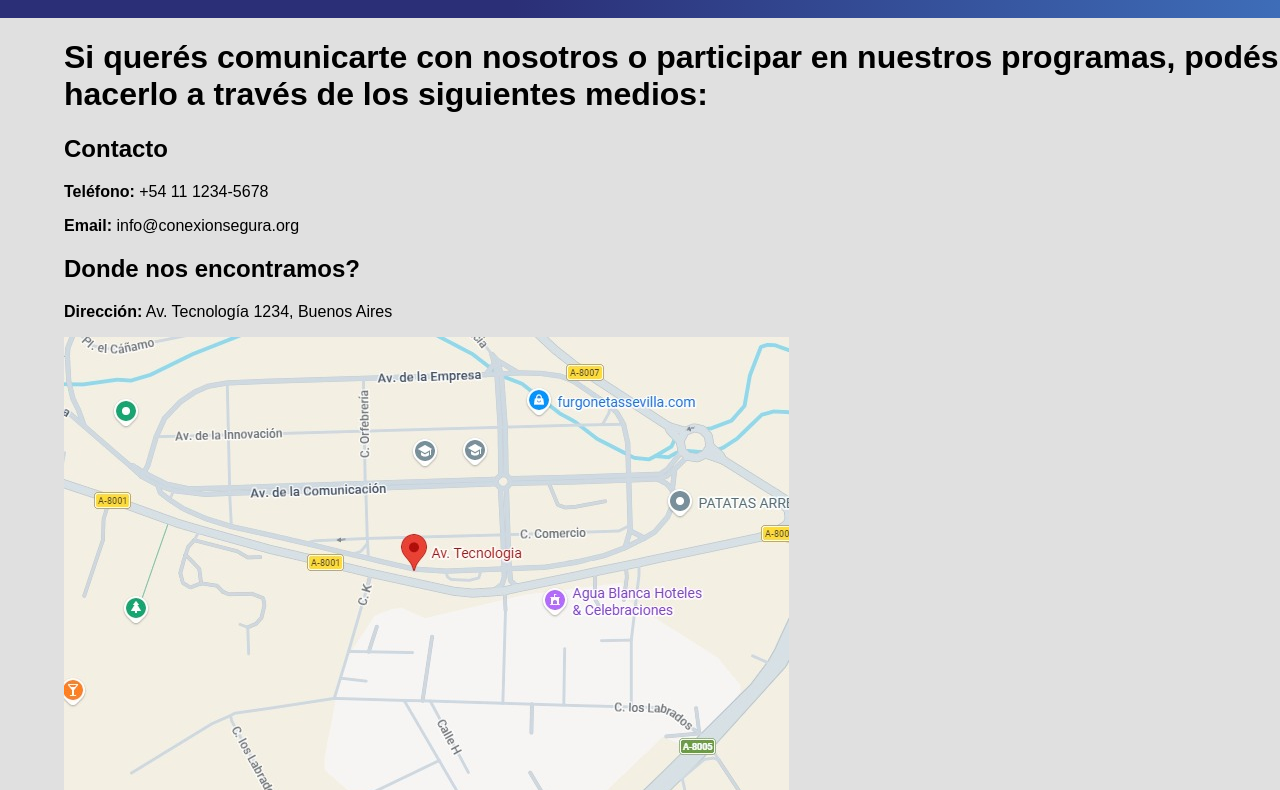
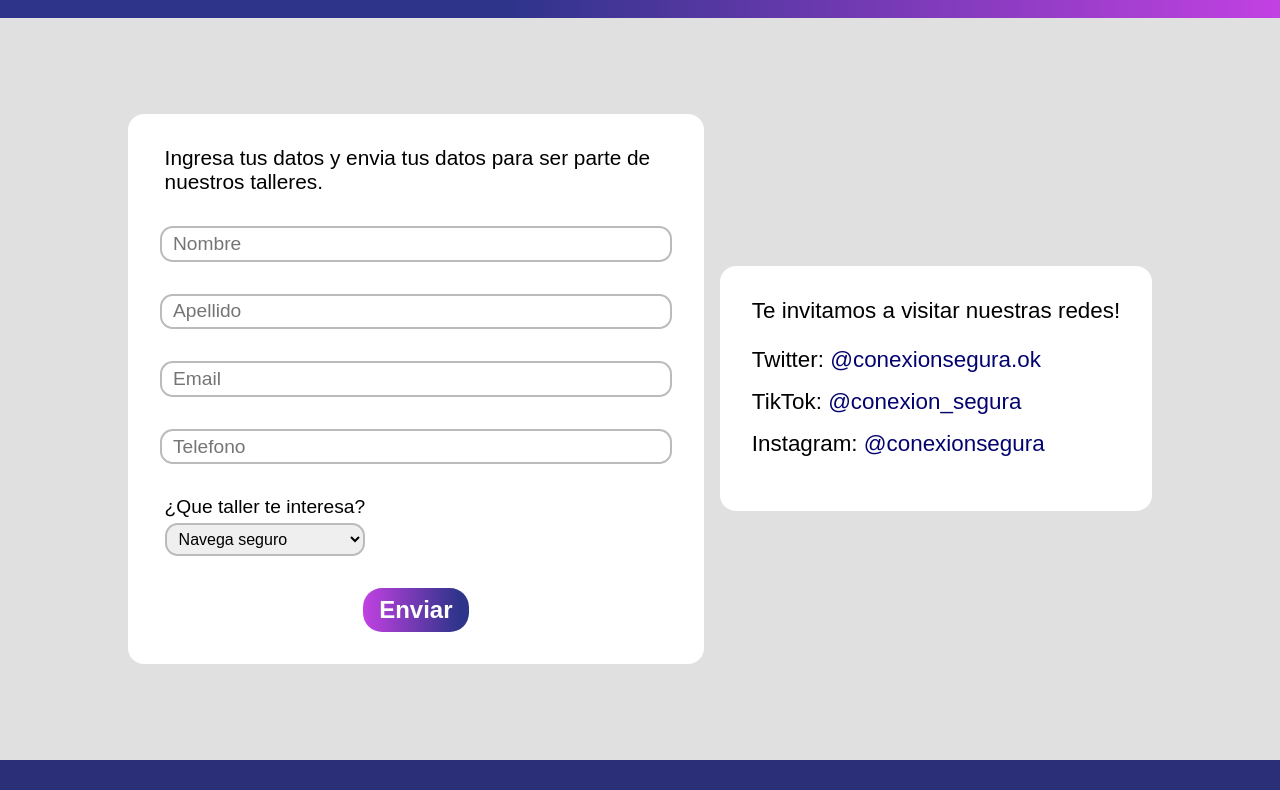
Before and after one commit to garcia-joaquin/proyecto-taller-web, a plain HTML site: page contacto.html in a window 1280 px wide. Shown: the part 76-866 px from the top of the page. Drawn offline with Linux system fonts and the light colour scheme.

Commit message:
style(estilizando la pagina contacto)

```diff
--- a/contacto.html
+++ b/contacto.html
@@ -4,7 +4,7 @@
 
         <meta charset="UTF-8">
         <meta name="viewport" content="width=device-width, initial-scale=1.0">
-        <title>Programas</title>
+        <title>Contacto</title>
         <link rel="stylesheet" href="estilos.css">
 
     </head>
@@ -17,13 +17,13 @@
 
                 <ul>
 
-                    <li><strong><a href="index.html" > Inicio </a></strong></li>
+                    <li><a href="index.html" class="link-nav"> Inicio </a></li>
 
-                    <li><strong><a href="nosotros.html" > Nosotros </a></strong></li>
+                    <li><a href="nosotros.html" class="link-nav"> Nosotros </a></li>
 
-                    <li><strong><a href="programas.html" >Programas </a></strong></li>
+                    <li><a href="programas.html" class="link-nav">Programas </a></li>
 
-                    <li><strong><a href="contacto.html" > Contacto </a></strong></li>
+                    <li><a href="contacto.html" class="link-nav"> Contacto </a></li>
 
                 </ul>
 
@@ -31,43 +31,70 @@
 
         </header>
 
-        <main>
+        <main class="main-contact">
 
-            <h1>Si querés comunicarte con nosotros o participar en nuestros programas, podés hacerlo a través de los siguientes medios:</h1>
 
-            <section>
-                <h2>Contacto</h2>
 
-                <p><strong>Teléfono:</strong>
-                    <a>+54 11 1234-5678</a>
-                </p>
+            <section class="container-form-redes">
 
-                <p><strong>Email:</strong>
-                    <a>info@conexionsegura.org</a>
-                </p>
-            </section>
+                <article>
 
-            <section>
-                <h2> Donde nos encontramos? </h2>
-                <p><strong>Dirección:</strong> Av. Tecnología 1234, Buenos Aires</p>
+                    <form action="" class="form-contact">
 
-                <img src="multimedia/mapa.jpeg" alt="mapa-ubicacion">
+                        <p>Ingresa tus datos y envia tus datos para ser parte de nuestros talleres.</p>
 
-            </section>
+                        <input type="text"  placeholder="Nombre">
 
-            <section>
+                        <input type="text"  placeholder="Apellido">
 
-                <h2>Redes Sociales</h2>
+                        <input type="text" placeholder="Email">
 
-                <ul>
+                        <input type="text" placeholder="Telefono">
 
-                    <li><a href="https://instagram.com/conexionsegura" target="_blank">Instagram</a></li>
+                        <div class="label-select">
+                            <label for="">¿Que taller te interesa?</label>
+                            <select>
+                                <option value=""> Navega seguro </option>
+                                <option value=""> Stop Ciberbullying </option>
+                                <option value=""> Detectives Digitales </option>
+                            </select>
 
-                    <li><a href="https://facebook.com/conexionsegura" target="_blank">Facebook</a></li>
+                        </div>
 
-                    <li><a href="https://twitter.com/conexionsegura" target="_blank">Twitter</a></li>
 
-                </ul>
+                        <button type="submit" >Enviar</button>
+                    </form>
+
+                </article>
+
+                <div class="container-contact-redes">
+
+
+
+                <article class="contact-redes">
+                    <p>Te invitamos a visitar nuestras redes!</p>
+
+                    <ul>
+
+                        <li>
+                            <label> Twitter: </label>
+                            <a href="https://instagram.com/conexionsegura" target="_blank">@conexionsegura.ok</a>
+                        </li>
+
+                        <li>
+                            <label> TikTok: </label>
+                            <a href="https://facebook.com/conexionsegura" target="_blank">@conexion_segura</a>
+                        </li>
+
+                        <li>
+                            <label> Instagram: </label>
+                            <a href="https://twitter.com/conexionsegura" target="_blank">@conexionsegura</a>
+                        </li>
+
+                    </ul>
+                </article>
+
+                </div>
 
             </section>
 
--- a/estilos.css
+++ b/estilos.css
@@ -1,13 +1,206 @@
 /*estilos PROGRAMAS*/
+
+:root{
+    --color-principal: #2f348b;
+    --color-secundaria:#c241e2;
+}
 
 body{
     margin: 0;
     font-family: Arial, Helvetica, sans-serif;
     background-color: rgb(224, 224, 224);
+
 }
 
+
+
+
+
+h1{
+    margin:0;
+
+}
+
+
+.programs{
+    display: flex;
+    background-color: white;
+    width: fit-content;
+    padding: 1.2rem 1.4rem;
+    border-radius: 1.25rem;
+
+    width: 60%;
+    justify-content: space-between;
+    align-items: center;
+
+}
+
+.container-programs{
+    display: flex;
+    flex-direction: column;
+    gap: 3rem;
+}
+
+.main-programs{
+    padding:2rem 2rem 6rem 2rem;
+}
+
+.programs ul li{
+    font-size: 1.3rem;
+
+}
+
+.programs ul{
+
+    gap: 4rem;
+
+}
+
+.programs h2{
+    border-radius: 3rem;
+    background: linear-gradient(to right,var(--color-principal) 13% ,var(--color-secundaria) );
+    color: white;
+    padding: 0.5rem 1.6rem;
+    width: fit-content ;
+    margin: 0;
+    margin-bottom: 1.2rem;
+
+
+}
+
+
+.programs img{
+    width: 24rem;
+    border-radius: 1.25rem;
+    height: 14.5rem;
+    margin-left: 1rem;
+}
+
+
+/* ESTILOS CONTACTO.HTML */
+.main-contact{
+    padding: 6rem 2rem;
+
+}
+
+.container-form-redes{
+    display: flex;
+    flex-direction: row;
+
+    justify-content: center;
+    gap: 1rem;
+
+}
+
+.form-contact{
+    background-color: white;
+    display: flex;
+    flex-direction: column;
+    width: fit-content;
+    width: 32rem;
+    padding: 2rem 2rem;
+    border-radius: 1rem;
+    gap: 2rem;
+
+
+}
+
+.form-contact p{
+    font-size: 1.3rem;
+    padding: 0 0.3rem;
+    margin: 0;
+}
+
+.form-contact input{
+    font-size: 1.2rem;
+    padding: 0.3rem 0.7rem;
+    border-radius: 0.8rem;
+    border: 2px solid rgb(187, 187, 187);
+}
+
+.form-contact button{
+    padding: 0.5rem 1rem;
+    border-radius: 1.2rem;
+    font-size: 1.5rem;
+    background-color: var(--color-principal);
+    color: #fff;
+    font-weight: 600;
+    cursor: pointer;
+    width: fit-content;
+    border: none;
+    background: linear-gradient(to left,var(--color-principal) 10%,var(--color-secundaria));
+    align-self: center;
+}
+
+
+.form-contact .label-select{
+    display: flex;
+    flex-direction: column;
+    padding-left: 0.3rem;
+    width: fit-content;
+    gap:0.3rem;
+}
+
+.form-contact label{
+    font-size: 1.2rem;
+}
+
+
+select{
+    font-size: 1rem;
+    padding: 0.3rem 0.5rem;
+    border-radius: 0.8rem;
+    border: 2px solid rgb(187, 187, 187);
+}
+
+.contact-redes{
+    background-color: white;
+    font-size: 1.4rem;
+    width: 32rem;
+    width: fit-content;
+    padding: 2rem 2rem;
+    height: fit-content;
+    border-radius: 1rem;
+
+
+}
+
+.contact-redes p{
+    font-size:1.4rem ;
+    margin: 0;
+}
+
+.contact-redes ul{
+    list-style: none;
+
+    padding: 0;
+
+    display: flex;
+    flex-direction: column;
+    gap: 1rem;
+
+}
+
+.contact-redes ul a{
+    text-decoration: none;
+    color: rgb(3, 3, 112);
+    cursor: pointer;
+}
+
+.contact-redes ul a:hover{
+    text-decoration: underline
+}
+
+.container-contact-redes {
+    display: flex;
+
+    align-items: center;
+}
+
+
+/* ESTILOS NAV Y FOOTER */
 nav{
-    background: linear-gradient(to right,#2B2F77 40%,#3e6db8);
+    background: linear-gradient(to right,var(--color-principal) 40%,var(--color-secundaria));
     margin-top: 0;
     padding-top: 1.0625rem;
     padding-bottom: 1.0625rem;
@@ -16,13 +209,12 @@ nav{
 nav ul{
     display: flex;
     list-style: none;
-    margin-top: 0;
     justify-content: center;
     gap: 12.5rem;
+    align-items: center;
 }
 
 nav ul li{
-    margin-top: 1rem;
     font-size: 1.5rem;
 }
 
@@ -37,51 +229,12 @@ nav ul li{
     text-decoration: underline;
 }
 
-.programs{
-    display: flex;
-    background-color: white;
-    width: fit-content;
-    padding: 1rem  1.25rem;
-    border-radius: 1.25rem;
-    margin-top: 2rem;
-    min-width: 59%;
-    justify-content: space-between;
-    align-items: center;
-}
-
-main{
-    margin-left: 4rem;
-}
-
-.programs ul li{
-    font-size: 1.3rem;
-
-}
-
-.programs h2{
-    border-radius: 3rem;
-    background-color: #363a91;
-    color: white;
-    padding: 0.5rem 1.8rem;
-    width: fit-content ;
-
-
-}
-
-
-.programs img{
-    width: 24rem;
-    border-radius: 1.25rem;
-    height: 14.5rem;
-    margin-left: 1rem;
-}
 
 footer{
     text-align: center;
     background-color: #2B2F77;
     color: white;
     padding: 4rem 0;
-    margin-top: 5rem;
 }
 
 footer ul{
@@ -96,5 +249,4 @@ footer li{
 
 aside{
     font-size: 1.3rem;
-    margin-top: 6rem;
 }
```
Also changed, not shown: index.html (+6 -4 lines), nosotros.html (+5 -4 lines), programas.html (+7 -5 lines).
